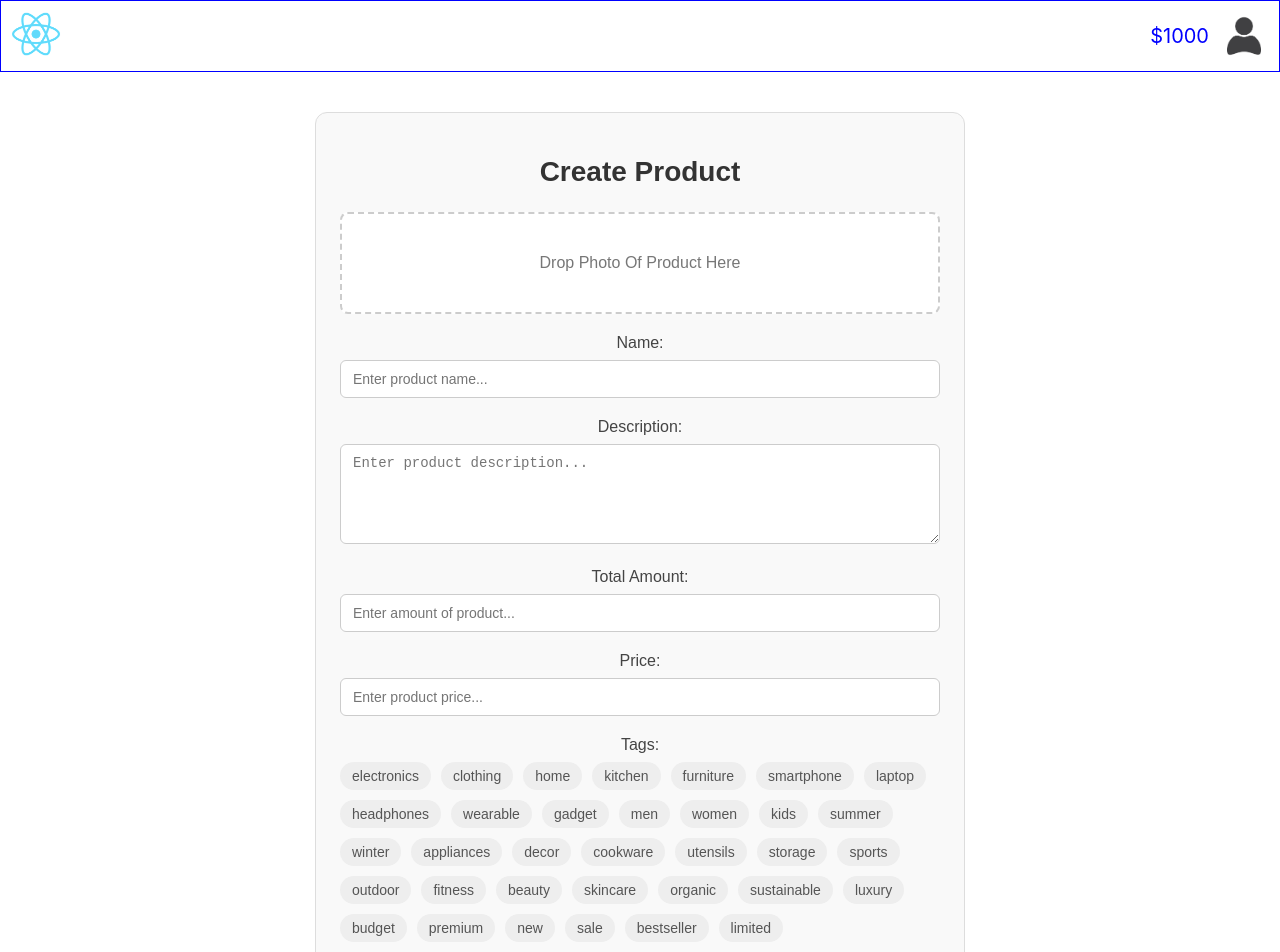
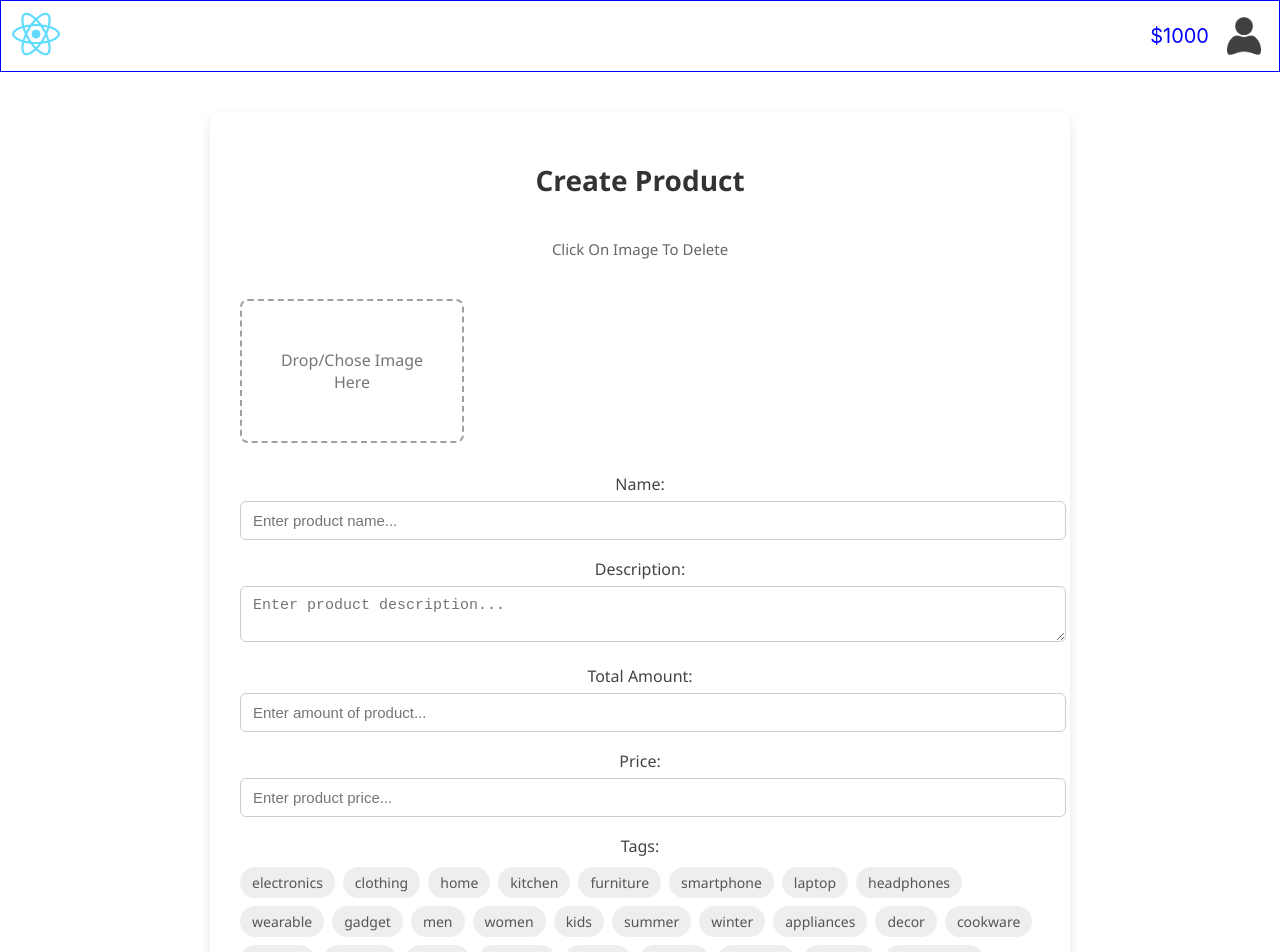
Before and after one commit to deadsnxw/GMR-market-project, a React (Create React App) app: page /me/create in a window 1280 px wide. Shown: the top 952 px of the page. Built offline with nearby package versions, Linux system fonts and the light colour scheme.

Commit message:
added drag and drop functional for CreateProduct component

```diff
--- a/src/components/CreateProduct/CreateProduct.js
+++ b/src/components/CreateProduct/CreateProduct.js
@@ -1,9 +1,11 @@
-import React, { useState } from "react";
+import React, { useState, useCallback } from "react";
 import TagComponent from "./TagComponent";
 import "../../styles/CreateProduct.css"
+import ImageComponent from "./ImageComponent";
 
 export default function CreateProduct (){
 
+    const [images, setImages] = useState([]);
     const [name, setName] = useState('');
     const [description, setDescription] = useState('');
     const [amount, setAmount] = useState('');
@@ -12,6 +14,7 @@ export default function CreateProduct (){
     const [errors, setErrors] = useState({});
     const productNameMinLength = 6;
     const descriptionMinLength = 15;
+    const imagesMaxAmount = 6;
     const productTags = ["electronics", "clothing", "home", "kitchen", "furniture", "smartphone", "laptop", "headphones", "wearable", "gadget", "men", "women", "kids", "summer", "winter", "appliances", "decor", "cookware", "utensils", "storage", "sports", "outdoor", "fitness", "beauty", "skincare", "organic", "sustainable", "luxury", "budget", "premium", "new", "sale", "bestseller", "limited"];
 
     const changeStrategy = {
@@ -20,6 +23,30 @@ export default function CreateProduct (){
         'amount': (value)=>{setAmount(value)},
         'price': (value)=>{setPrice(value)},
     };
+
+    const processImages = (files) => {
+        const imageFiles = Array.from(files).filter(file => file.type.match('image.*'));
+
+        if (imageFiles.length === 0) {
+            alert('Пожалуйста, выберите хотя бы одно изображение');
+            return;
+        }
+
+        imageFiles.forEach(file => {
+            const reader = new FileReader();
+            reader.onload = (e) => {
+                setImages(prev => prev.includes(e.target.result) ? prev : [...prev, e.target.result]);
+            };
+            reader.readAsDataURL(file);
+        });
+    };
+
+    const handleFileInput = useCallback((e) => {
+        const files = e.target.files;
+        if (files && files.length > 0) {
+            processImages(files);
+        }
+    }, []);
 
     const isValidPrice = (num) =>{
         if (num.indexOf('.') === -1) return false;
@@ -68,10 +95,39 @@ export default function CreateProduct (){
         <>
             <div className="create-product">
                 <h1>Create Product</h1>
-                <div className="product-images">
-                    <div className="photo-dropper">
-                        Drop Photo Of Product Here
+                <div className="images-input">
+                    <p className="image-hint">Click On Image To Delete</p>
+                    <div className="product-images">
+                        {images.map(image => <ImageComponent key={image} setImages={setImages} image={image}></ImageComponent>)}
                     </div>
+                    {images.length < imagesMaxAmount && <div
+                        className="file-upload-area"
+                        onClick={() => document.getElementById('file-input').click()}
+                        onDragOver={(e) => {
+                            e.preventDefault();
+                            e.stopPropagation();
+                        }}
+                        onDragEnter={(e) => {
+                            e.preventDefault();
+                            e.stopPropagation();
+                        }}
+                        onDrop={(e) => {
+                            e.preventDefault();
+                            e.stopPropagation();
+                            if (e.dataTransfer.files[0]) {
+                                handleFileInput({ target: { files: e.dataTransfer.files } });
+                            }
+                        }}
+                        >
+                            Drop/Chose Image Here
+                            <input
+                                id="file-input"
+                                type="file"
+                                accept="image/*"
+                                onChange={handleFileInput}
+                                style={{ display: 'none' }}
+                            />
+                    </div>}
                 </div>
 
                 <ul>
--- /dev/null
+++ b/src/components/CreateProduct/ImageComponent.js
@@ -0,0 +1,15 @@
+import React from "react";
+import "../../styles/ImageComponent.css"
+
+export default function ImageComponent ({setImages, image}){
+
+    const handleClick = () =>{
+        setImages(prev=> prev.filter(img=> img !== image));
+    }
+
+    return(
+        <div className="image-wrapper" onClick={handleClick}>
+            <img src={image} alt="placeholder"></img>
+        </div>
+    );
+}
--- a/src/styles/CreateProduct.css
+++ b/src/styles/CreateProduct.css
@@ -1,89 +1,122 @@
 .create-product {
-    max-width: 600px;
+    max-width: 800px;
     margin: 40px auto;
-    padding: 24px;
-    border: 1px solid #ddd;
+    background-color: #fff;
     border-radius: 12px;
-    background-color: #f9f9f9;
-    font-family: Arial, sans-serif;
+    padding: 30px;
+    box-shadow: 0 4px 12px rgba(0, 0, 0, 0.1);
+    font-family: 'Segoe UI', sans-serif;
 }
 
 .create-product h1 {
-    text-align: center;
-    margin-bottom: 24px;
     font-size: 28px;
+    margin-bottom: 25px;
     color: #333;
 }
 
-.product-images {
-    margin-bottom: 20px;
+.image-hint {
+    font-size: 15px;
+    color: #666;
+    margin-bottom: 8px;
+    width: 100%;
+    text-align: center;
 }
 
-.photo-dropper {
-    border: 2px dashed #ccc;
-    padding: 40px;
-    text-align: center;
-    color: #777;
-    border-radius: 8px;
-    background-color: #fff;
+.images-input {
+    display: flex;
+    flex-direction: column;
+    gap: 16px;
+    margin-bottom: 30px;
+    flex-wrap: wrap;
+    align-items: flex-start;
 }
 
-ul {
+.product-images {
+    display: flex;
+    flex-wrap: wrap;
+    gap: 12px;
+}
+
+.file-upload-area {
+    border: 2px dashed #a0a0a0;
+    border-radius: 8px;
+    padding: 20px;
+    width: 180px;
+    height: 100px;
+    display: flex;
+    align-items: center;
+    justify-content: center;
+    color: #777;
+    cursor: pointer;
+    transition: border-color 0.3s ease;
+}
+
+.file-upload-area:hover {
+    border-color: #4caf50;
+    background-color: #f9fff9;
+}
+
+.create-product ul {
     list-style: none;
     padding: 0;
-    margin: 0;
 }
 
-li {
-    margin-bottom: 20px;
+.create-product li {
+    margin-bottom: 18px;
     font-size: 16px;
     color: #444;
 }
 
-input[type="text"],
-textarea {
+.create-product input[type="text"],
+.create-product textarea {
     width: 100%;
     padding: 10px 12px;
-    font-size: 14px;
+    margin-top: 6px;
     border: 1px solid #ccc;
     border-radius: 6px;
-    margin-top: 8px;
-    box-sizing: border-box;
+    font-size: 15px;
+    transition: border-color 0.3s;
     resize: vertical;
 }
 
-textarea {
-    height: 100px;
+.create-product input[type="text"]:focus,
+.create-product textarea:focus {
+    border-color: #4caf50;
+    outline: none;
 }
 
 .error {
+    color: #e53935;
+    font-size: 14px;
+    margin-top: 4px;
     display: block;
-    color: #d33;
-    font-size: 13px;
-    margin-top: -15px;
-    margin-bottom: 10px;
 }
 
 .tags-div {
     display: flex;
     flex-wrap: wrap;
-    gap: 10px;
-    margin-top: 8px;
+    gap: 8px;
+    margin-top: 10px;
 }
 
 .buttons {
     display: flex;
     justify-content: flex-end;
+    margin-top: 25px;
     gap: 12px;
-    margin-top: 24px;
 }
 
 .buttons button {
-    padding: 10px 20px;
+    background-color: #4caf50;
+    border: none;
+    padding: 10px 18px;
+    border-radius: 6px;
+    color: white;
     font-size: 15px;
-    border: none;
-    border-radius: 8px;
     cursor: pointer;
-    transition: background-color 0.2s ease, opacity 0.2s ease;
-    min-width: 100px;
+    transition: background-color 0.25s ease;
 }
+
+.buttons button:hover {
+    background-color: #45a047;
+}
--- /dev/null
+++ b/src/styles/ImageComponent.css
@@ -0,0 +1,22 @@
+.image-wrapper {
+    position: relative;
+    width: 100px;
+    height: 100px;
+    border-radius: 8px;
+    overflow: hidden;
+    box-shadow: 0 2px 6px rgba(0, 0, 0, 0.15);
+    cursor: pointer;
+    transition: transform 0.2s ease, box-shadow 0.2s ease;
+}
+
+.image-wrapper:hover {
+    transform: scale(1.03);
+    box-shadow: 0 4px 10px rgba(0, 0, 0, 0.25);
+}
+
+.image-wrapper img {
+    width: 100%;
+    height: 100%;
+    object-fit: cover;
+    display: block;
+}
```
